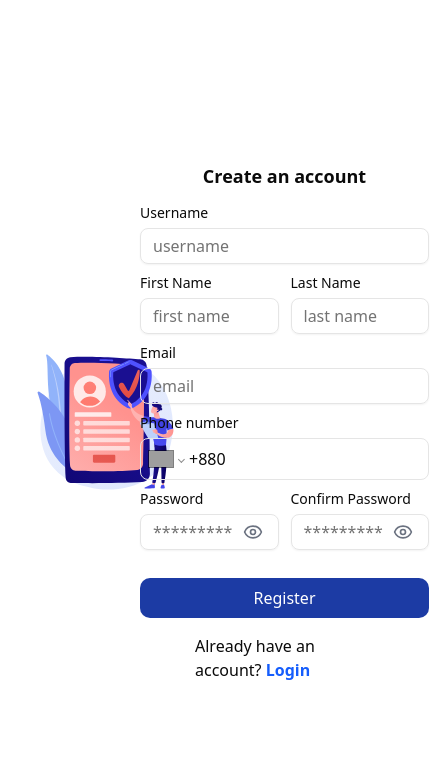
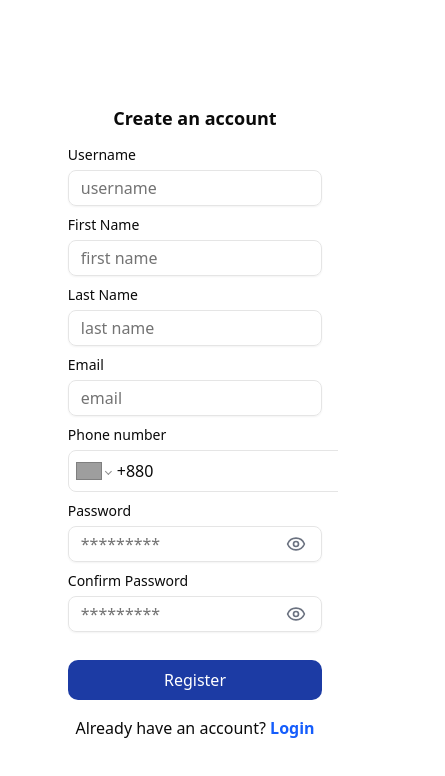
Before and after one commit to Jyanial-Dewan/agreegate_react, a React (Vite) app: page /signup in a window 390 px wide. Shown: the top 776 px of the page, 445 px wide, since content can reach past the window. Built offline with nearby package versions, Linux system fonts and the light colour scheme; no server answers; grey boxes are pictures that could not be loaded.

Commit message:
responsive and change some design

```diff
--- a/src/components/common/PasswordStrength.tsx
+++ b/src/components/common/PasswordStrength.tsx
@@ -54,8 +54,8 @@ const PasswordStrength = ({ strength, rules }: IPasswordStrenghtProps) => {
           <div className="bg-gray-100 p-3 mt-3 rounded-xl">
             <div>
               <h2 className="font-semibold">Password Requirement</h2>
-              <div className="grid grid-cols-2">
-                <div className="flex gap-1 items-center mt-2">
+              <div className="flex flex-wrap">
+                <div className="flex gap-1 items-center mt-2 min-w-1/2">
                   {rules.length ? (
                     <Check color="green" size={20} />
                   ) : (
@@ -65,7 +65,7 @@ const PasswordStrength = ({ strength, rules }: IPasswordStrenghtProps) => {
                     At least 8 Characters
                   </span>
                 </div>
-                <div className="flex gap-1 items-center mt-2">
+                <div className="flex gap-1 items-center mt-2 min-w-1/2">
                   {rules.lowercase ? (
                     <Check color="green" size={20} />
                   ) : (
@@ -75,7 +75,7 @@ const PasswordStrength = ({ strength, rules }: IPasswordStrenghtProps) => {
                     Contains lowercase letter
                   </span>
                 </div>
-                <div className="flex gap-1 items-center mt-2">
+                <div className="flex gap-1 items-center mt-2 min-w-1/2">
                   {rules.specialChar ? (
                     <Check color="green" size={20} />
                   ) : (
@@ -85,7 +85,7 @@ const PasswordStrength = ({ strength, rules }: IPasswordStrenghtProps) => {
                     Contains special character
                   </span>
                 </div>
-                <div className="flex gap-1 items-center mt-2">
+                <div className="flex gap-1 items-center mt-2 min-w-1/2">
                   {rules.uppercase ? (
                     <Check color="green" size={20} />
                   ) : (
@@ -95,7 +95,7 @@ const PasswordStrength = ({ strength, rules }: IPasswordStrenghtProps) => {
                     Contains uppercase letter
                   </span>
                 </div>
-                <div className="flex gap-1 items-center mt-2">
+                <div className="flex gap-1 items-center mt-2 min-w-1/2">
                   {rules.number ? (
                     <Check color="green" size={20} />
                   ) : (
--- a/src/pages/LoginAndSignUp/Login.tsx
+++ b/src/pages/LoginAndSignUp/Login.tsx
@@ -108,7 +108,7 @@ const Login = () => {
 
   return (
     <div className="w-[100vw] h-[100vh] flex justify-center items-center p-4">
-      <div className="w-[50%] h-full">
+      <div className="hidden md:block md:w-[50%] h-full">
         <img src={ClientImage} className="w-full h-full" />
       </div>
 
--- a/src/pages/LoginAndSignUp/SignUp.tsx
+++ b/src/pages/LoginAndSignUp/SignUp.tsx
@@ -142,13 +142,13 @@ const SignUp = () => {
 
   return (
     <div className="w-[100vw] h-[100vh] flex justify-center items-center p-4">
-      <div className="w-[50%] h-full">
+      <div className="hidden md:block md:w-[50%] h-full">
         <img src={RegisterImage} className="w-full h-full" />
       </div>
 
-      <div className="flex flex-col gap-4 w-[50%] h-full justify-center items-center">
+      <div className="flex flex-col gap-4 md:w-[40%] w-[80%] h-full justify-center items-center">
         <h3 className="font-bold text-lg">Create an account</h3>
-        <div className="max-h-[80vh] overflow-y-auto px-4">
+        <div className="max-h-[80vh] overflow-y-auto px-4 w-full">
           <Form {...form}>
             <form onSubmit={form.handleSubmit(onSubmit)} className="space-y-4">
               <div className="flex flex-col gap-3">
@@ -165,7 +165,8 @@ const SignUp = () => {
                     </FormItem>
                   )}
                 />
-                <div className="flex gap-3 justify-between">
+                <div className="flex flex-col gap-3 justify-between md:flex-row">
+                  <div className="md:w-1/2 w-full">
                     <FormField
                       control={form.control}
                       name="firstname"
@@ -173,16 +174,14 @@ const SignUp = () => {
                         <FormItem>
                           <FormLabel>First Name</FormLabel>
                           <FormControl>
-                          <Input
-                            className="w-full"
-                            placeholder="first name"
-                            {...field}
-                          />
+                            <Input placeholder="first name" {...field} />
                           </FormControl>
                           <FormMessage />
                         </FormItem>
                       )}
                     />
+                  </div>
+                  <div className="md:w-1/2 w-full">
                     <FormField
                       control={form.control}
                       name="lastname"
@@ -190,16 +189,13 @@ const SignUp = () => {
                         <FormItem>
                           <FormLabel>Last Name</FormLabel>
                           <FormControl>
-                          <Input
-                            className="w-full"
-                            placeholder="last name"
-                            {...field}
-                          />
+                            <Input placeholder="last name" {...field} />
                           </FormControl>
                           <FormMessage />
                         </FormItem>
                       )}
                     />
+                  </div>
                 </div>
                 <FormField
                   control={form.control}
@@ -236,7 +232,8 @@ const SignUp = () => {
                   )}
                 />
                 <div className="flex flex-col gap-3">
-                  <div className="flex gap-3 justify-between">
+                  <div className="flex flex-col md:flex-row gap-3 justify-between">
+                    <div className="md:w-1/2 w-full">
                       <FormField
                         control={form.control}
                         name="password"
@@ -270,6 +267,8 @@ const SignUp = () => {
                           </FormItem>
                         )}
                       />
+                    </div>
+                    <div className="md:w-1/2 w-full">
                       <FormField
                         control={form.control}
                         name="confirm"
@@ -290,7 +289,9 @@ const SignUp = () => {
                                   )}
                                 </button>
                                 <Input
-                                type={showConfirmPassword ? "text" : "password"}
+                                  type={
+                                    showConfirmPassword ? "text" : "password"
+                                  }
                                   placeholder="*********"
                                   {...field}
                                 />
@@ -300,6 +301,7 @@ const SignUp = () => {
                           </FormItem>
                         )}
                       />
+                    </div>
                   </div>
                   <PasswordStrength strength={strength} rules={rules} />
                 </div>
```
Lines whose indentation alone changed are shown as unchanged.
